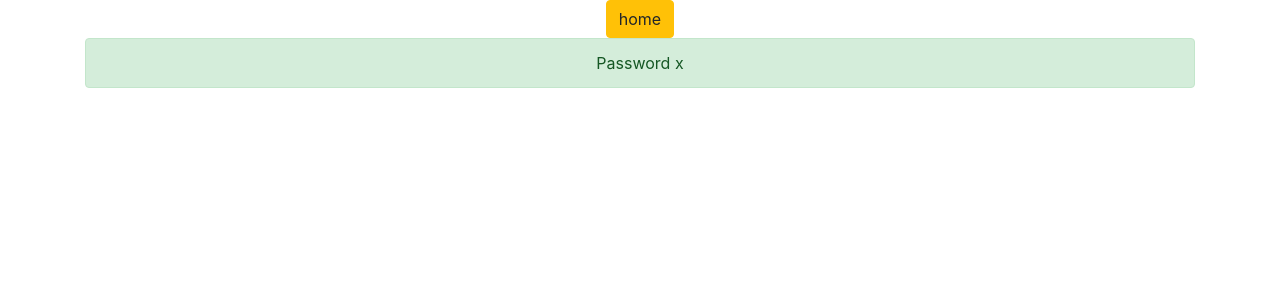
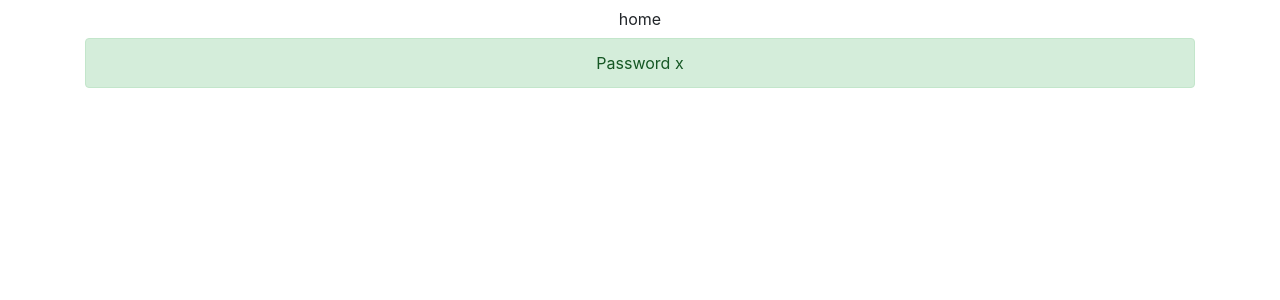
Before and after one commit to hkzztan/LearnDjango, a Django app: template generator/templates/generator/password.html in a window 1280 px wide. Shown: the top 300 px of the page. Run offline with Django 3.2, Linux system fonts and the light colour scheme; the template is opened without the code that fills it: most values are stand-ins (such as "Sample title", 1, 10 or a date in 2020); some libraries are stand-ins or nearby versions.

Commit message:
minor change on password

```diff
--- a/generator/templates/generator/password.html
+++ b/generator/templates/generator/password.html
@@ -1,7 +1,7 @@
 <link rel="stylesheet" href="https://stackpath.bootstrapcdn.com/bootstrap/4.4.1/css/bootstrap.min.css"
     integrity="sha384-Vkoo8x4CGsO3+Hhxv8T/Q5PaXtkKtu6ug5TOeNV6gBiFeWPGFN9MuhOf23Q9Ifjh" crossorigin="anonymous">
 <div class="container text-center">
-    <a href="{% url 'home' %}" class='btn btn-warning'>home</a>
+    <a href="{% url 'home' %}" class='btn btn-sucess'>home</a>
     <div class='alert alert-success'>
         Password {{password}}
     </div>
```
